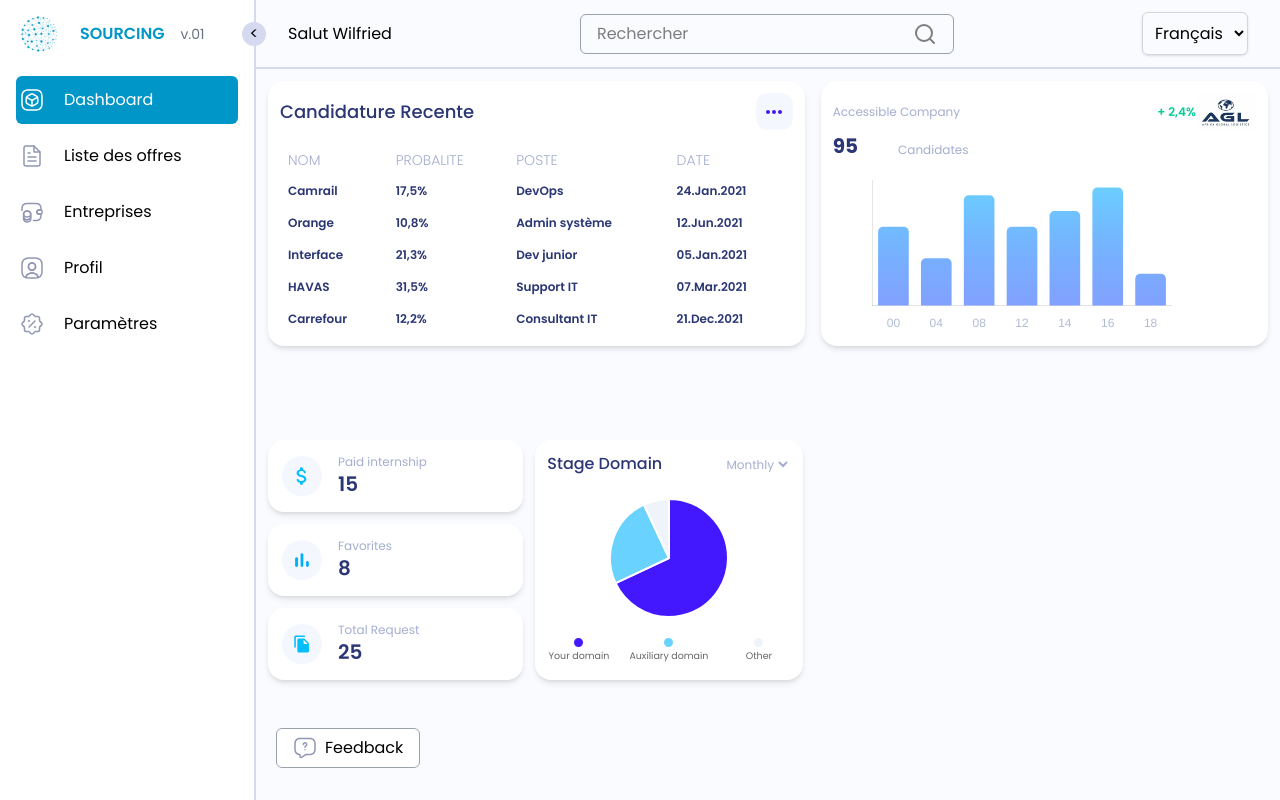
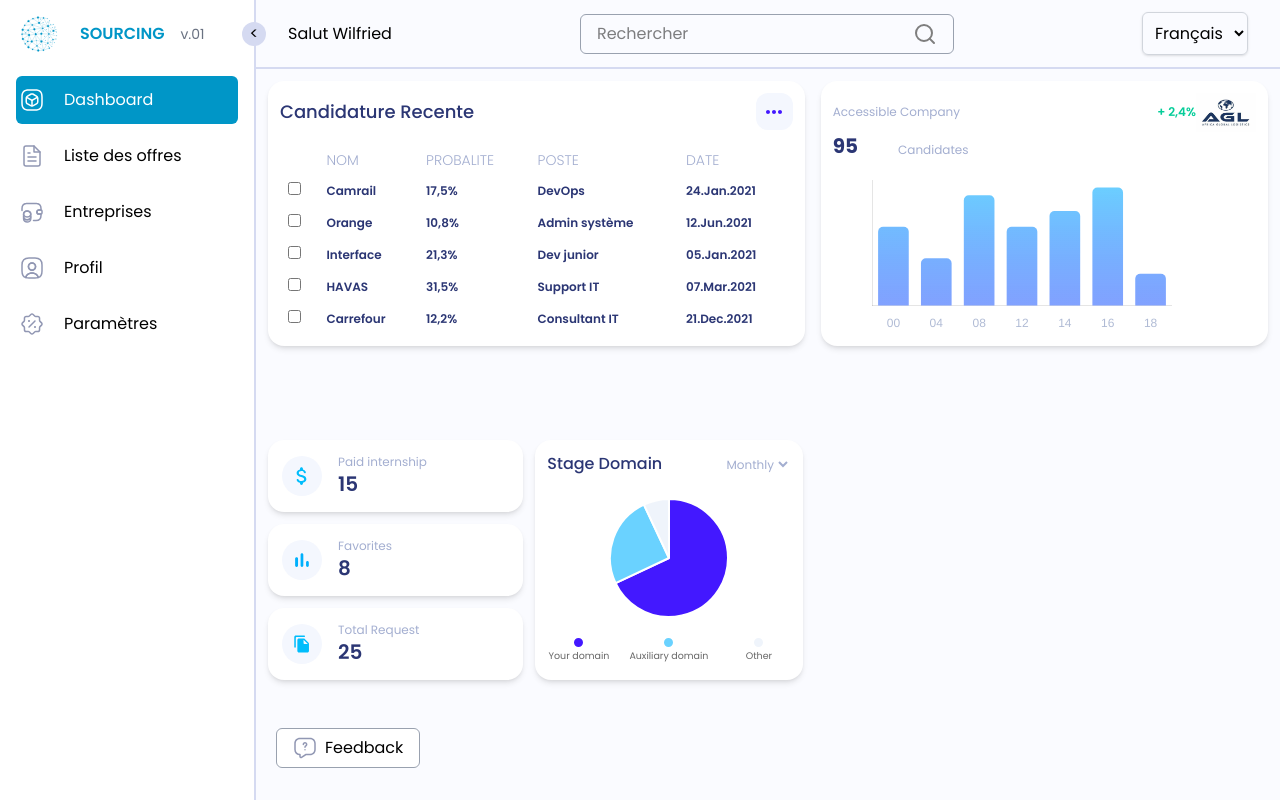
Before and after one commit to darkwall8/Sourcing_Frontend, a React (Vite) app: page /dashboard in a window 1280 px wide. Built offline with nearby package versions, Linux system fonts and the light colour scheme.

Commit message:
Implementation of the checkbox

```diff
--- a/src/pages/ManagementPages/Dashboard/StudentDashboard/components/DataTable.tsx
+++ b/src/pages/ManagementPages/Dashboard/StudentDashboard/components/DataTable.tsx
@@ -1,3 +1,5 @@
+import { useState } from "react";
+
 export interface HeaderColumn {
   key: string;
   label: string;
@@ -7,10 +9,20 @@ export interface HeaderColumn {
 interface TableProps {
   headers: HeaderColumn[];
   data: Record<string, any>[];
-  title: string;
+  onSelectionChange?: (selectedIds: any[]) => void; // facultatif
 }
 
-function DataTable({ headers, data }: TableProps) {
+function DataTable({ headers, data, onSelectionChange }: TableProps) {
+  const [selectedIds, setSelectedIds] = useState<any[]>([]);
+
+  const handleCheckboxChange = (id: any) => {
+    const updated = selectedIds.includes(id)
+      ? selectedIds.filter((i) => i !== id)
+      : [...selectedIds, id];
+
+    setSelectedIds(updated);
+    onSelectionChange?.(updated); // callback vers le parent si défini
+  };
 
   return (
     <div className="flex flex-col h-full justify-between items-end w-full">
@@ -19,6 +31,7 @@ function DataTable({ headers, data }: TableProps) {
           <table className="w-full overflow-hidden">
             <thead className="w-full">
               <tr className="w-full text-left">
+                <th className="py-1 px-2"></th> {/* Colonne checkbox */}
                 {headers.map((header) => (
                   <th
                     key={header.key}
@@ -30,19 +43,28 @@ function DataTable({ headers, data }: TableProps) {
               </tr>
             </thead>
             <tbody className="w-full">
-              {data.map((row, rowIndex) => (
-                <tr
-                  key={rowIndex}
-                >
-                  {headers.map((col) => (
-                    <td key={col.key} className="py-1 px-2">
+              {data.map((row, rowIndex) => {
+                const rowId = row.id || row.Name || rowIndex; // Fallback si pas d’id
+                return (
+                  <tr key={rowId}>
+                    <td className="py-1 px-2">
+                      <input
+                        type="checkbox"
+                        checked={selectedIds.includes(rowId)}
+                        onChange={() => handleCheckboxChange(rowId)}
+                        className="accent-primary"
+                      />
+                    </td>
+                    {headers.map((col) => (
+                      <td key={col.key} className="py-1 px-2">
                         <span className="text-xs text-nowrap font-semibold text-[#2B3674]">
                           {row[col.key]}
                         </span>
-                    </td>
-                  ))}
-                </tr>
-              ))}
+                      </td>
+                    ))}
+                  </tr>
+                );
+              })}
             </tbody>
           </table>
         </div>
--- a/src/pages/ManagementPages/Dashboard/StudentDashboard/components/RecentCandidature.tsx
+++ b/src/pages/ManagementPages/Dashboard/StudentDashboard/components/RecentCandidature.tsx
@@ -1,4 +1,3 @@
-// import Chart from 'chart.js/auto';
 import more from "/icons/more.svg"
 import {useTranslation} from "react-i18next";
 import DataTable, {HeaderColumn} from "./DataTable";
@@ -13,11 +12,11 @@ function RecentCandidature() {
     ]
 
     const enterpriseList = [
-        {Name: "Camrail", Probability: "17,5%", Post: "DevOps", Date: "24.Jan.2021"},
-        {Name: "Orange", Probability: "10,8%", Post: "Admin système", Date: "12.Jun.2021"},
-        {Name: "Interface", Probability: "21,3%", Post: "Dev junior", Date: "05.Jan.2021"},
-        {Name: "HAVAS", Probability: "31,5%", Post: "Support IT", Date: "07.Mar.2021"},
-        {Name: "Carrefour", Probability: "12,2%", Post: "Consultant IT", Date: "21.Dec.2021"}
+        {id: 1, Name: "Camrail", Probability: "17,5%", Post: "DevOps", Date: "24.Jan.2021"},
+        {id: 2, Name: "Orange", Probability: "10,8%", Post: "Admin système", Date: "12.Jun.2021"},
+        {id: 3, Name: "Interface", Probability: "21,3%", Post: "Dev junior", Date: "05.Jan.2021"},
+        {id: 4, Name: "HAVAS", Probability: "31,5%", Post: "Support IT", Date: "07.Mar.2021"},
+        {id: 5, Name: "Carrefour", Probability: "12,2%", Post: "Consultant IT", Date: "21.Dec.2021"}
     ]
 
     function MoreAction() {
```
